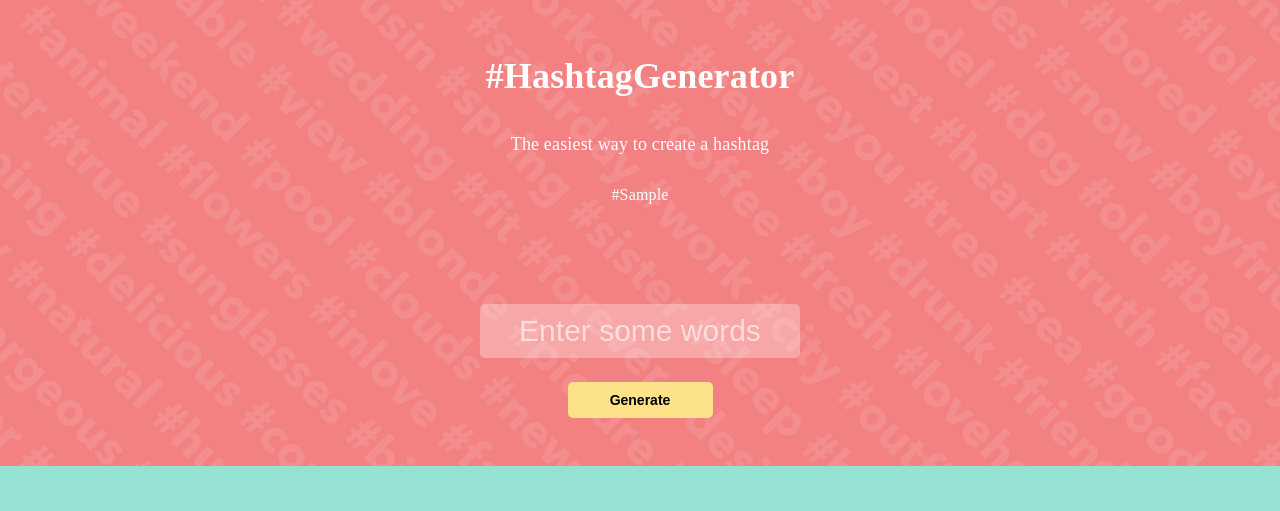
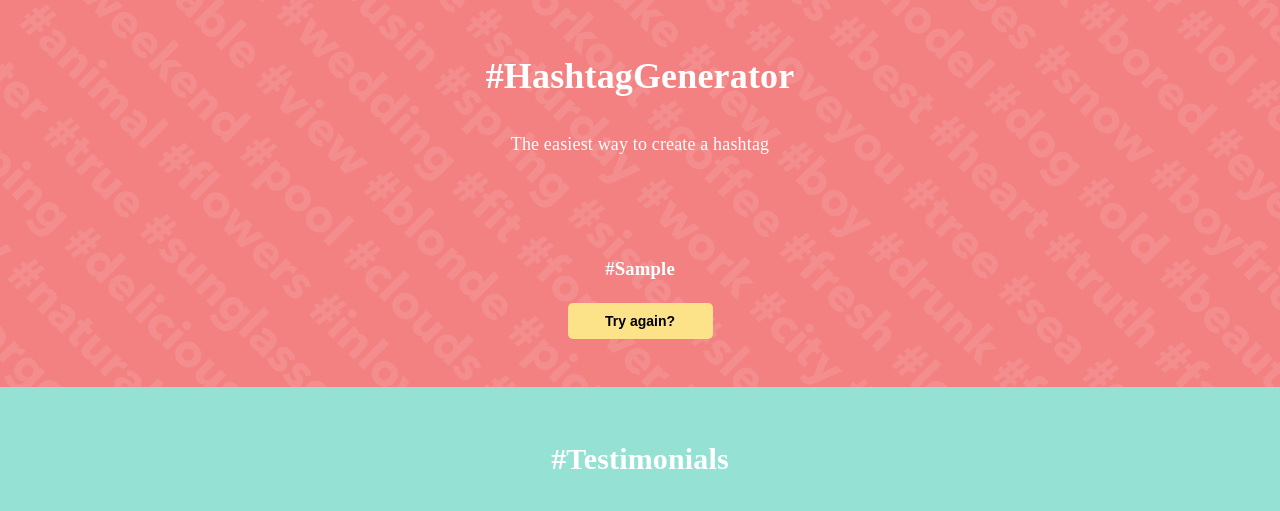
Before and after one commit to bruschill/hashtag-generator, a plain HTML site: page public/index.html in a window 1280 px wide. Both pictures are taken after typing "Sample" into the empty fields and a click on the input "Generate". Shown: the top 511 px of the page. Drawn offline with nearby package versions, Linux system fonts and the light colour scheme.

Commit message:
implement hashtag rendering and form reset

```diff
--- a/public/css/application.css
+++ b/public/css/application.css
@@ -46,7 +46,7 @@ h2 {
 }
 
 .wrapper--generator {
-  background: #f38181 url('/img/background.png');
+  background: #f38181 url('/img/background.png') fixed;
   background-size: cover;
 }
 
@@ -61,7 +61,7 @@ h2 {
   margin: 2.4rem 0;
 }
 
-.input-wrapper {
+#input-wrapper {
   margin-top: 9.6rem;
 }
 
@@ -156,3 +156,15 @@ footer {
 .gh-link {
   text-decoration: none;
 }
+
+/* container div that replaces input-wrapper. */
+/* contains #hashtag and #try-again-link as children. */
+#hashtag-container {
+  margin-top: 9.6rem;
+}
+
+/* element responsible for displaying the actual hashtag */
+#hashtag { }
+
+/* element that contains the link to generate another hashtag */
+#try-again-btn { }
--- a/public/index.html
+++ b/public/index.html
@@ -4,8 +4,8 @@
     <meta charset="utf-8">
     <title>Hashtag Generator</title>
     <link rel="stylesheet" href="css/application.css">
+    <script src="https://code.jquery.com/jquery-2.2.3.min.js" integrity="sha256-a23g1Nt4dtEYOj7bR+vTu7+T8VP13humZFBJNIYoEJo=" crossorigin="anonymous"></script>
     <script src="/js/application.js"></script>
-    <script src="https://code.jquery.com/jquery-2.2.3.min.js" integrity="sha256-a23g1Nt4dtEYOj7bR+vTu7+T8VP13humZFBJNIYoEJo=" crossorigin="anonymous"></script>
   </head>
 
   <body>
@@ -13,11 +13,9 @@
       <h1>#HashtagGenerator</h1>
       <p class="subtitle">The easiest way to create a hashtag</p>
 
-      <output id="hashtags" name="result"></output>
-
-      <div class="input-wrapper">
-        <input type="text" placeholder="Enter some words" id="userInput">
-        <input type="submit" value="Generate" class="btn" onclick="createHashtag()">
+      <div id="input-wrapper">
+        <input type="text" placeholder="Enter some words" id="user-input">
+        <input type="submit" value="Generate" id="generate-btn" class="btn">
       </div>
     </div>
 
--- a/public/js/application.js
+++ b/public/js/application.js
@@ -1,18 +1,91 @@
-var tagList = [];
+(function(window) {
+  var hashtagDisplay, generatorDisplay;
 
-function createHashtag(){
-  var userInput = document.getElementById('userInput').value;
-  var hashtag = "#" + userInput.replace(/\s+/g, '').replace(/[^0-9a-z]/gi, '');
+  function flashScreen() {
+    $('body').addClass('fade-out');
 
-  tagList.push(hashtag);
-  document.getElementById('hashtags').innerHTML = tagList;
-  document.getElementById('userInput').value = '';
-  console.log(tagList);
+    setTimeout(function() {
+      $('body').removeClass('fade-out');
+    }, 500);
+  }
 
-  document.body.className += ' fade-out';
-  setTimeout(function() { document.body.className = '' }, 500);
-}
+  function convertStringToHashtag(textToConvert) {
+    //make sure textToConvert is a non-empty string
+    if(!!textToConvert) {
+      var splitTextToConvert, capitalCamelCasedString;
+      var capitalizedWords = [];
 
-// $(window).resize(function() {
-//   console.log($('.quote-box').width())
-// });
+      //strip any #'s if there happen to be any
+      textToConvert = textToConvert.replace(/#/g,  '');
+
+      //split space-delimited string into a collection of individual words
+      splitTextToConvert = textToConvert.split(' ');
+      //iterate through each element (word), capitalize the first character,
+      //then push it on to end of capitalizedWords array
+      for(var i = 0; i < splitTextToConvert.length; i++) {
+        var word = splitTextToConvert[i];
+
+        word = word.substr(0, 1).toUpperCase() + word.substring(1).toLowerCase();
+        capitalizedWords.push(word);
+      }
+
+      //turn collection of capitalized words into a single string
+      capitalCamelCasedString = capitalizedWords.join('');
+
+      //prepend an octothorpe to capitalCamelCasedString and return it
+      return "#" + capitalCamelCasedString;
+    }
+  }
+
+  function renderHashtagDisplay(generatedHashtag) {
+    //if hashtagDisplay is undefined or null, build it
+    if(typeof hashtagDisplay === 'undefined' || !hashtagDisplay) {
+      //creating elements that are part of the hashtag display
+      var hashtagContainer = $($.parseHTML("<div id='hashtag-container'></div>"));
+      var hashtagElement = $($.parseHTML("<h3 id='hashtag'>" + generatedHashtag + "</h3>"));
+
+      var tryAgainButton = $($.parseHTML("<input type='submit' value='Try again?' id='try-again-btn' class='btn'>"));
+      tryAgainButton.click(function() {
+        flashScreen();
+        renderGeneratorDisplay();
+      });
+
+      hashtagDisplay = hashtagContainer.append(hashtagElement, tryAgainButton);
+    }
+
+    //remove input-wrapper from dom, but keep events that were previously bound to it or its children
+    generatorDisplay = $('#input-wrapper').detach();
+
+    $('body > div.wrapper.wrapper--generator').append(hashtagDisplay);
+  }
+
+  function renderGeneratorDisplay() {
+    //if generatorDisplay is undefined or null, build it
+    if(typeof generatorDisplay === 'undefined' || !generatorDisplay) {
+      //creating elements that are part of the generator display
+      var generatorContainer = $($.parseHTML("<div id='input-wrapper'></div>"));
+      var userInput = $($.parseHTML("<input type='text' placeholder='Enter some words' id='user-input'>"));
+      var generateButton = $($.parseHTML("<input type='submit' value='Generate' id='generate-btn' class='btn'>"));
+      generateButton.click(function() {
+        flashScreen();
+        renderHashtagDisplay(convertStringToHashtag($('#user-input').val()));
+      });
+
+      generatorDisplay = generatorContainer.append(userInput, generateButton);
+    }
+
+    //remove hashtag-container from dom, but keep events that were previously bound to it or its children
+    hashtagDisplay = $('#hashtag-container').detach();
+
+    //reset text box contents to empty string before display
+    generatorDisplay.children('#user-input').val("")
+    $('body > div.wrapper.wrapper--generator').append(generatorDisplay);
+  }
+
+  $(document).ready(function() {
+    $('#generate-btn').click(function() {
+      flashScreen();
+      renderHashtagDisplay(convertStringToHashtag($('#user-input').val()));
+    });
+  });
+})(window);
```
